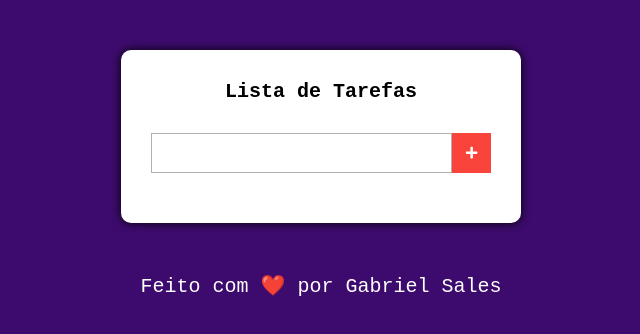
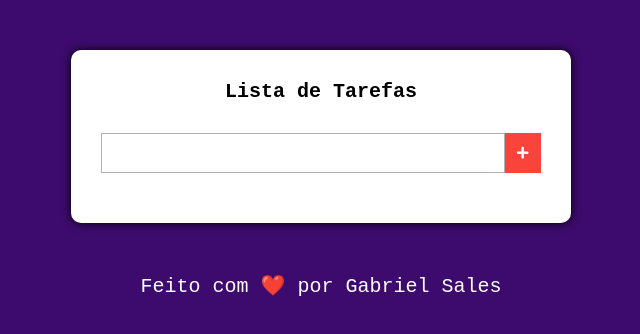
Before and after one commit to Gabriel-Sales-Mendonca/lista-de-tarefas, a React (Create React App) app: page / in a window 1280 px wide. Shown: the top 334 px of the page, without its empty margins (319-959 px from the left). Built offline with nearby package versions, Linux system fonts and the light colour scheme.

Commit message:
Aumentei a largura da lista e fiz pequenas alterações para melhorar a UX

```diff
--- a/src/components/Form/Form.css
+++ b/src/components/Form/Form.css
@@ -7,7 +7,7 @@
 
 .form input {
     height: 40px;
-    min-width: 80%;
+    width: 100%;
     font-size: 20px;
     padding: 0 20px;
     border: 1px solid rgb(180, 176, 176);
--- a/src/components/Main.css
+++ b/src/components/Main.css
@@ -1,7 +1,7 @@
 .main {
     background-color: #fff;
     padding: 30px;
-    max-width: 400px;
+    max-width: 500px;
     margin: 50px auto;
     border-radius: 10px;
     box-shadow: 0 0 10px rgba(0, 0, 0, 1);
--- a/src/components/Tasks/Tasks.css
+++ b/src/components/Tasks/Tasks.css
@@ -15,13 +15,18 @@
     width: 80%;
     word-wrap: break-word;
 }
+/*rgb(89, 192, 243)*/
+.tasks li:hover {
+    background-color: rgb(61, 11, 109);
+    color: white;
+}
 
-.tasks li:hover {
-    background-color: rgb(89, 192, 243);
+.icons {
+    display: flex;
 }
 
 .edit {
-    margin-right: 15px;
+    margin: 0px 15px;
     color: blue;
 }
 
@@ -36,6 +41,6 @@
 
 .tasks li:hover .edit,
 .tasks li:hover .delete {
-    color: #000;
+    color: white;
     transition: all 600ms;
 }
--- a/src/components/Tasks/index.js
+++ b/src/components/Tasks/index.js
@@ -12,7 +12,7 @@ export default function Tasks({ tasks, handleEdit, handleDelete }) {
                     <div className='text'>
                         {task}
                     </div>
-                    <div>
+                    <div className='icons'>
                         <FaEdit onClick={ (e) => handleEdit(e, index)} className='edit'/>
                         <FaWindowClose onClick={ (e) => handleDelete(e, index)} className='delete'/>
                     </div>
```
